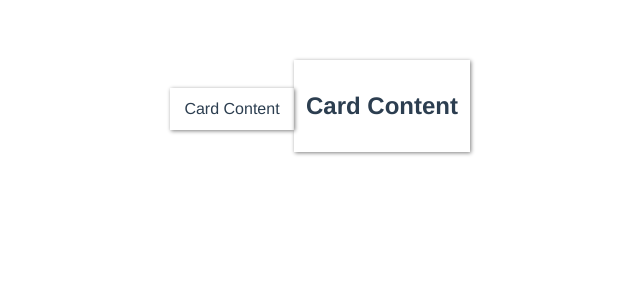
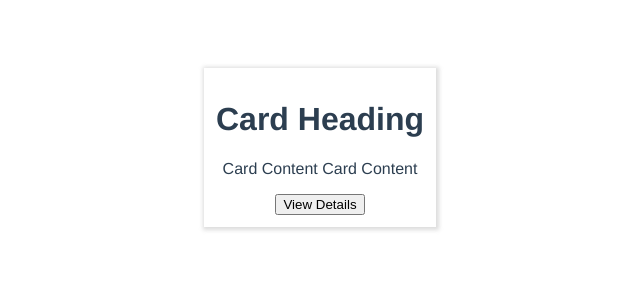
Before and after one commit to deepak252/vuejs-tutorial, a Vue app: page / in a window 1280 px wide. Shown: the top 300 px of the page, without its empty margins (320-960 px from the left). Built offline with nearby package versions, Linux system fonts and the light colour scheme.

Commit message:
Named Slots: card header,content, footer

```diff
--- a/src/App.vue
+++ b/src/App.vue
@@ -1,7 +1,20 @@
 <template>
     <!-- <Card content="Card Content"/> -->
-    <Card>Card Content</Card>
-    <Card><h2>Card Content</h2></Card>
+    <!-- <Card>Card Content</Card> -->
+    <!-- <Card><h2>Card Content</h2></Card> -->
+    <Card>
+        <template v-slot:header>
+            <h1>Card Heading</h1>
+        </template>
+        <template v-slot:default>
+            <p>
+                Card Content Card Content
+            </p>
+        </template>
+        <template v-slot:footer>
+            <button>View Details</button>
+        </template>
+    </Card>
 </template>
 <script>
 import Card from'./components/Card.vue'
@@ -11,11 +24,6 @@ export default {
     components: {
         Card
     },
-    data(){
-        return {
-            name: ''
-        }
-    }
 }
 </script>
 
--- a/src/components/Card.vue
+++ b/src/components/Card.vue
@@ -1,6 +1,11 @@
 <template>
     <!-- <div class="card"> {{content}} </div> -->
-    <div class="card"> <slot>Default Content</slot> </div>
+    <!-- <div class="card"> <slot>Default Content</slot> </div> -->
+    <div class="card">
+        <slot name="header"></slot>
+        <slot></slot>
+        <slot name="footer"></slot>
+    </div>
 </template>
 
 <script>
@@ -14,7 +19,8 @@ export default {
 .card{
     display: inline-block;
     padding: 12px;
-    box-shadow: 1px 1px 4px gray;
+    box-shadow: 1px 1px 4px 2px rgba(168, 168, 168, 0.404);
     min-width: 100px;
+    margin: 8px;
 }
 </style>
```
